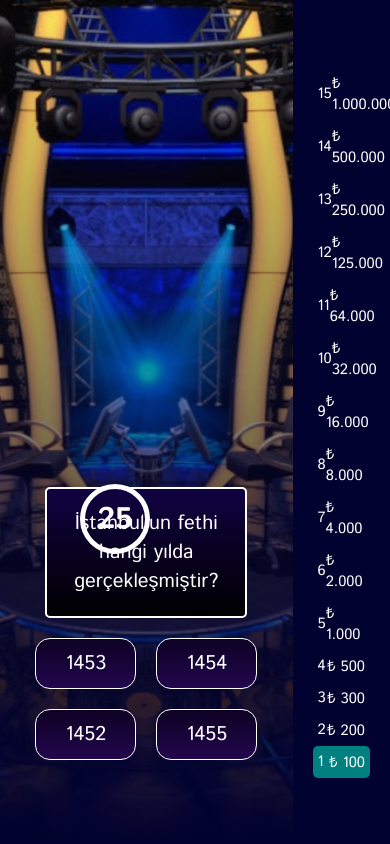
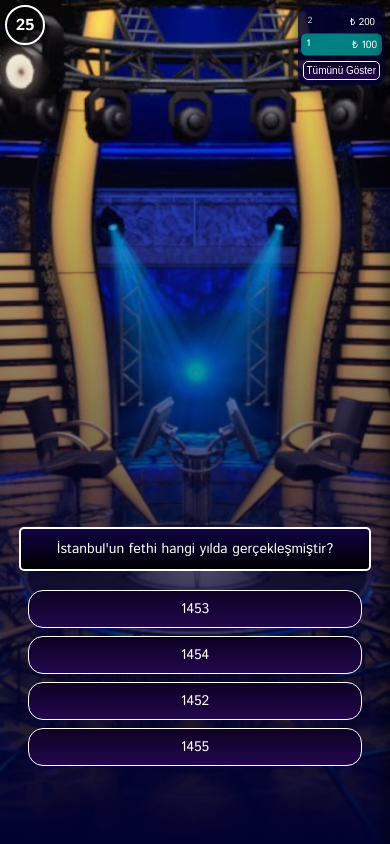
Before and after one commit to Abdurrahman-Muaz/Millionaire-, a React (Vite) app: page / in a window 390 px wide. Built offline with nearby package versions, Linux system fonts and the light colour scheme.

Commit message:
feat: implement mini pyramid display and toggle functionality

```diff
--- a/src/App.jsx
+++ b/src/App.jsx
@@ -7,6 +7,7 @@ function App() {
   const [questionNumber, setQuestionNumber] = useState(1);
   const [earned, setEarned] = useState("₺ 0");
   const [stop, setStop] = useState(false);
+  const [showFullPyramid, setShowFullPyramid] = useState(false);
 
   const moneyPyramid = useMemo(
     () => [
@@ -193,6 +194,14 @@ function App() {
     setQuestionNumber(1);
     setEarned("₺ 0");
     setStop(false);
+    setShowFullPyramid(false);
+  };
+
+  const getVisibleLevels = () => {
+    const currentIndex = moneyPyramid.findIndex((m) => m.id === questionNumber);
+    const startIndex = Math.max(0, currentIndex - 1);
+    const endIndex = Math.min(moneyPyramid.length - 1, currentIndex + 2);
+    return moneyPyramid.slice(startIndex, endIndex + 1);
   };
 
   return (
@@ -211,6 +220,28 @@ function App() {
               <div className="timer">
                 <Timer setStop={setStop} questionNumber={questionNumber} />
               </div>
+
+              <div className="miniPyramid">
+                {getVisibleLevels().map((m) => (
+                  <div
+                    key={m.id}
+                    className={
+                      questionNumber === m.id
+                        ? "miniPyramidItem active"
+                        : "miniPyramidItem"
+                    }
+                  >
+                    <span className="miniPyramidItemNumber">{m.id}</span>
+                    <span className="miniPyramidItemAmount">{m.amount}</span>
+                  </div>
+                ))}
+                <button
+                  className="showMoreButton"
+                  onClick={() => setShowFullPyramid(!showFullPyramid)}
+                >
+                  {showFullPyramid ? "Gizle" : "Tümünü Göster"}
+                </button>
+              </div>
             </div>
             <div className="bottom">
               <Trivia
@@ -223,18 +254,29 @@ function App() {
           </>
         )}
       </div>
-      <div className="moneyList">
+
+      <div className={`moneyList ${showFullPyramid ? "visible" : ""}`}>
+        <button
+          className="closeButton"
+          onClick={() => setShowFullPyramid(false)}
+        >
+          ✕
+        </button>
+        <ul className="moneyListItems">
           {moneyPyramid.map((m) => (
             <li
               key={m.id}
               className={
-              questionNumber === m.id ? "moneyListItem active" : "moneyListItem"
+                questionNumber === m.id
+                  ? "moneyListItem active"
+                  : "moneyListItem"
               }
             >
               <span className="moneyListItemNumber">{m.id}</span>
               <span className="moneyListItemAmount">{m.amount}</span>
             </li>
           ))}
+        </ul>
       </div>
     </div>
   );
--- a/src/app.css
+++ b/src/app.css
@@ -5,78 +5,40 @@
 }
 
 html,
-body {
-  width: 100%;
-  height: 100%;
-  overflow: hidden;
-  font-family: "Istok Web", sans-serif;
-}
-
+body,
 #root {
   width: 100%;
   height: 100%;
 }
 
 body {
-  width: 100%;
+  font-family: "Istok Web", sans-serif;
   height: 100vh;
+  overflow-x: hidden;
 }
 
 .app {
   width: 100%;
-  height: 100vh;
+  height: 100%;
   display: flex;
   color: white;
   background-color: #020230;
-  overflow: hidden;
 }
 
 .main {
-  width: 100%;
-  height: 100%; /* Tam yükseklik */
+  width: 75%;
+  height: 100%;
   background: linear-gradient(to bottom, rgba(0, 0, 0, 0), #020230),
     url("./assets/bg.jpg") center;
-  background-size: cover; /* Arka planın tam kaplaması için */
+  background-size: cover;
   display: flex;
   flex-direction: column;
-}
-
-.moneyList {
-  width: 25%;
-  background-color: #020230;
-  display: flex;
-  flex-direction: column;
-  align-items: center;
-  justify-content: center;
-  padding: 20px;
-  list-style: none;
-}
-
-.moneyListItem {
-  display: flex;
-  align-items: center;
-  justify-content: space-between;
-  width: 100%;
-  padding: 5px;
-  border-radius: 5px;
-}
-
-.moneyListItem.active {
-  background-color: teal;
-}
-
-.moneyListItemNumber {
-  font-size: 15px;
-  font-weight: 100;
-}
-
-.moneyListItemAmount {
-  font-size: 15px;
-  font-weight: 300;
+  position: relative;
 }
 
 .top {
   height: 50%;
+  position: relative;
 }
 
 .bottom {
@@ -94,7 +56,7 @@ body {
   font-size: 30px;
   font-weight: 700;
   position: absolute;
-  bottom: 290px;
+  bottom: 10px;
   left: 80px;
 }
 
@@ -187,25 +149,21 @@ body {
 }
 
 .endText {
-  margin-top: 300px;
-
-  margin-left: 330px;
-
-  width: 350px;
-  padding: 10px;
+  width: 80%;
+  max-width: 500px;
+  padding: 15px;
   text-align: center;
   background: linear-gradient(#0e0124, #22074d);
   border: 1px solid white;
   border-radius: 15px;
   font-weight: 300;
   font-size: 20px;
-  cursor: pointer;
+  margin: 100px auto 0;
 }
 
 .restartButton {
-  margin-top: 20px;
-  margin-left: 330px;
-  width: 350px;
+  width: 80%;
+  max-width: 350px;
   padding: 15px;
   text-align: center;
   background: linear-gradient(#0e0124, #22074d);
@@ -216,8 +174,417 @@ body {
   color: white;
   cursor: pointer;
   transition: all 0.3s;
+  margin: 20px auto 0;
+  display: block;
 }
 
 .restartButton:hover {
   background: mediumblue;
 }
+
+.moneyList {
+  width: 25%;
+  background-color: #020230;
+  display: flex;
+  flex-direction: column;
+  align-items: center;
+  justify-content: center;
+  padding: 20px;
+  list-style: none;
+  overflow-y: auto;
+  position: static;
+}
+
+.moneyListItem {
+  display: flex;
+  align-items: center;
+  justify-content: space-between;
+  width: 100%;
+  padding: 5px;
+  border-radius: 5px;
+}
+
+.moneyListItem.active {
+  background-color: teal;
+}
+
+.moneyListItemNumber {
+  font-size: 15px;
+  font-weight: 100;
+}
+
+.moneyListItemAmount {
+  font-size: 15px;
+  font-weight: 300;
+}
+
+.miniPyramid {
+  position: absolute;
+  top: 10px;
+  right: 10px;
+  background-color: rgba(2, 2, 48, 0.85);
+  border-radius: 10px;
+  padding: 10px;
+  box-shadow: 0 0 15px rgba(0, 0, 0, 0.7);
+  z-index: 10;
+  max-width: 200px;
+  display: flex;
+  flex-direction: column;
+}
+
+.miniPyramidItem {
+  display: flex;
+  justify-content: space-between;
+  padding: 5px 10px;
+  margin: 2px 0;
+  border-radius: 5px;
+  font-size: 14px;
+  transition: all 0.2s;
+}
+
+.miniPyramidItem.active {
+  background-color: teal;
+  font-weight: bold;
+  transform: scale(1.05);
+}
+
+.miniPyramidItemNumber {
+  font-size: 12px;
+  opacity: 0.8;
+}
+
+.miniPyramidItemAmount {
+  font-weight: 500;
+}
+
+.showMoreButton {
+  margin-top: 8px;
+  background: linear-gradient(#0e0124, #22074d);
+  border: 1px solid white;
+  color: white;
+  padding: 5px;
+  border-radius: 5px;
+  cursor: pointer;
+  font-size: 12px;
+}
+
+.closeButton {
+  position: absolute;
+  top: 10px;
+  right: 10px;
+  background: none;
+  border: none;
+  color: white;
+  font-size: 24px;
+  cursor: pointer;
+  display: none;
+}
+
+@media screen and (min-width: 1024px) {
+  .miniPyramid,
+  .showMoreButton,
+  .closeButton {
+    display: none;
+  }
+
+  .moneyList {
+    padding: 30px;
+  }
+
+  .moneyListItem {
+    padding: 10px;
+    margin-bottom: 5px;
+  }
+
+  .moneyListItemNumber {
+    font-size: 18px;
+  }
+
+  .moneyListItemAmount {
+    font-size: 20px;
+    font-weight: 500;
+  }
+
+  .moneyListItem.active {
+    transform: scale(1.03);
+    background-color: teal;
+    box-shadow: 0 0 10px rgba(0, 255, 255, 0.5);
+  }
+}
+
+@media screen and (min-width: 1024px) {
+  .miniPyramid,
+  .showMoreButton,
+  .closeButton {
+    display: none;
+  }
+
+  .moneyList {
+    padding: 10px;
+    overflow-y: auto;
+  }
+
+  .moneyListItem {
+    padding: 4px 8px;
+    margin-bottom: 2px;
+    height: auto;
+  }
+
+  .moneyListItemNumber {
+    font-size: 14px;
+    font-weight: 200;
+  }
+
+  .moneyListItemAmount {
+    font-size: 15px;
+    font-weight: 400;
+  }
+
+  .moneyListItem.active {
+    transform: scale(1.02);
+    background-color: teal;
+    box-shadow: 0 0 10px rgba(0, 255, 255, 0.5);
+  }
+
+  .moneyListItems {
+    list-style: none;
+    padding: 0;
+    margin: 0;
+    width: 100%;
+  }
+}
+
+@media screen and (max-width: 1023px) and (min-width: 768px) {
+  .app {
+    flex-direction: column;
+  }
+
+  .main {
+    width: 100%;
+    height: 70%;
+  }
+
+  .moneyList {
+    width: 100%;
+    height: 30%;
+    flex-direction: row;
+    overflow-x: auto;
+    overflow-y: hidden;
+    justify-content: flex-start;
+    padding: 10px;
+  }
+
+  .moneyListItem {
+    min-width: 150px;
+    margin-right: 8px;
+    flex-shrink: 0;
+    padding: 8px 12px;
+  }
+}
+
+@media screen and (max-width: 767px) {
+  .app {
+    flex-direction: column;
+  }
+
+  .main {
+    width: 100%;
+    height: 75%;
+  }
+
+  .moneyList {
+    position: fixed;
+    top: 0;
+    right: -300px;
+    width: 300px;
+    height: 100%;
+    background-color: rgba(2, 2, 48, 0.95);
+    transition: right 0.3s ease;
+    z-index: 100;
+    padding: 50px 15px 15px;
+    overflow-y: auto;
+    overflow-x: hidden;
+    box-shadow: -5px 0 15px rgba(0, 0, 0, 0.5);
+    flex-direction: column;
+  }
+
+  .moneyList.visible {
+    right: 0;
+  }
+
+  .closeButton {
+    display: block;
+  }
+
+  .moneyListItem {
+    width: auto;
+    min-width: 130px;
+    margin-right: 6px;
+    flex-shrink: 0;
+    padding: 10px;
+    border: 1px solid rgba(255, 255, 255, 0.2);
+    box-shadow: 0 0 5px rgba(0, 0, 0, 0.3);
+    height: 50px;
+  }
+
+  .moneyListItem.active {
+    border-color: white;
+    transform: scale(1.05);
+    z-index: 1;
+    box-shadow: 0 0 15px rgba(0, 255, 255, 0.5);
+  }
+
+  .moneyListItemNumber,
+  .moneyListItemAmount {
+    font-size: 14px;
+  }
+
+  .timer {
+    height: 50px;
+    width: 50px;
+    font-size: 22px;
+    bottom: 10px;
+    left: 10px;
+  }
+
+  .questions {
+    width: 90%;
+    font-size: 16px;
+    padding: 15px;
+  }
+
+  .answer {
+    width: 90%;
+    margin: 5px 0;
+    font-size: 16px;
+  }
+
+  .miniPyramid {
+    max-width: 150px;
+  }
+
+  .miniPyramidItem {
+    padding: 4px 8px;
+    font-size: 12px;
+  }
+}
+
+@media screen and (max-width: 480px) {
+  .main {
+    height: 100%;
+  }
+
+  .top {
+    flex: 0 0 auto;
+    padding-top: 60px;
+  }
+
+  .bottom {
+    flex: 1;
+    display: flex;
+    flex-direction: column;
+    justify-content: center;
+  }
+
+  .miniPyramid {
+    max-width: 120px;
+    font-size: 10px;
+    right: 5px;
+    top: 5px;
+    padding: 5px;
+  }
+
+  .miniPyramidItem {
+    padding: 3px 5px;
+    margin: 1px 0;
+  }
+
+  .miniPyramidItemNumber {
+    font-size: 9px;
+  }
+
+  .miniPyramidItemAmount {
+    font-size: 10px;
+  }
+
+  .showMoreButton {
+    font-size: 10px;
+    padding: 3px;
+    margin-top: 5px;
+  }
+
+  .timer {
+    height: 40px;
+    width: 40px;
+    font-size: 16px;
+    left: 5px;
+    top: 5px;
+    border-width: 2px;
+  }
+
+  .trivia {
+    padding: 10px;
+    margin-top: 30px;
+  }
+
+  .questions {
+    width: 95%;
+    font-size: 14px;
+    padding: 10px;
+    margin-bottom: 15px;
+  }
+
+  .answers {
+    width: 95%;
+  }
+
+  .answer {
+    width: 95%;
+    font-size: 14px;
+    padding: 8px;
+    margin: 4px 0;
+  }
+}
+
+@media screen and (max-width: 375px) {
+  .moneyListItem {
+    min-width: 110px;
+    height: 45px;
+    padding: 5px 8px;
+  }
+
+  .moneyListItemNumber,
+  .moneyListItemAmount {
+    font-size: 12px;
+  }
+
+  .questions {
+    font-size: 14px;
+    padding: 10px;
+  }
+
+  .answer {
+    font-size: 14px;
+    padding: 8px;
+  }
+}
+
+@media screen and (max-width: 767px) and (orientation: landscape) {
+  .main {
+    height: 65%;
+  }
+
+  .answers {
+    flex-direction: row;
+  }
+
+  .answer {
+    width: 45%;
+  }
+
+  .timer {
+    height: 40px;
+    width: 40px;
+    font-size: 18px;
+  }
+}
```
Lines whose indentation alone changed are shown as unchanged.
